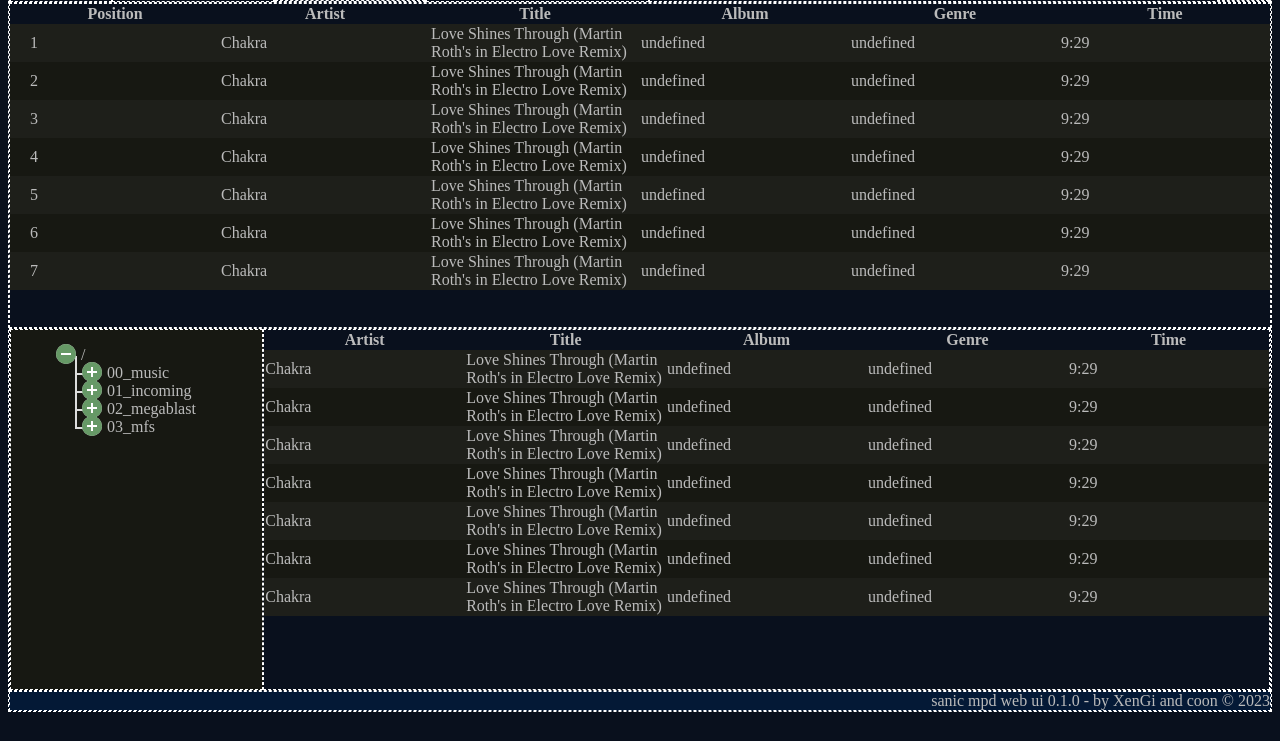
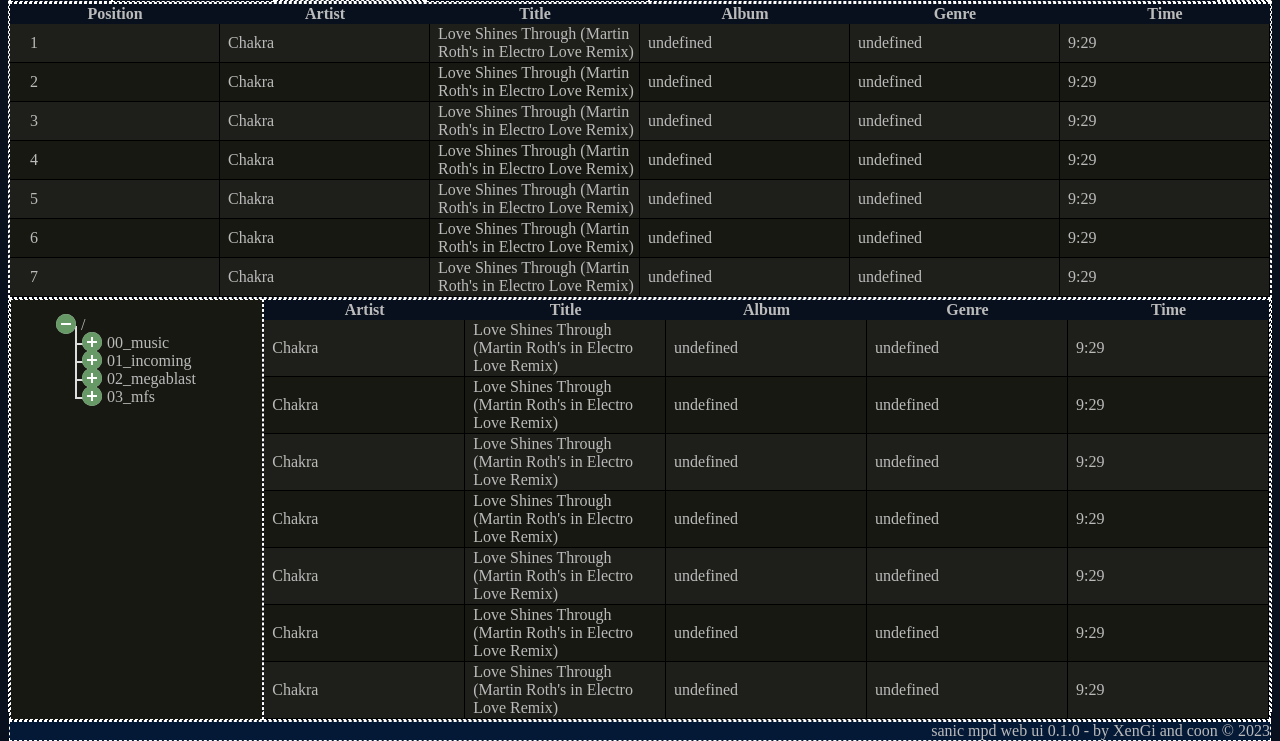
Before and after one commit to cccb/sanic, a plain HTML site: page static/flexbox/index.html in a window 1280 px wide. Shown: the part 82-823 px from the top of the page. Before the commit the page ends 800 px from the top, so only its background shows below. Drawn offline with Linux system fonts and the light colour scheme.

Commit message:
static: some formatting on table entries

```diff
--- a/static/flexbox/sanic.css
+++ b/static/flexbox/sanic.css
@@ -22,6 +22,13 @@ table {
   width: 100%;
   table-layout: fixed;
   border-spacing: 0pt;
+}
+
+td {
+  padding: 1px 1px 1px 0.5em;
+  border: solid black;
+  border-width: 0 1px 1px 0;
+  text-align: left;
 }
 
 #queue-table tr td:first-of-type {
```
